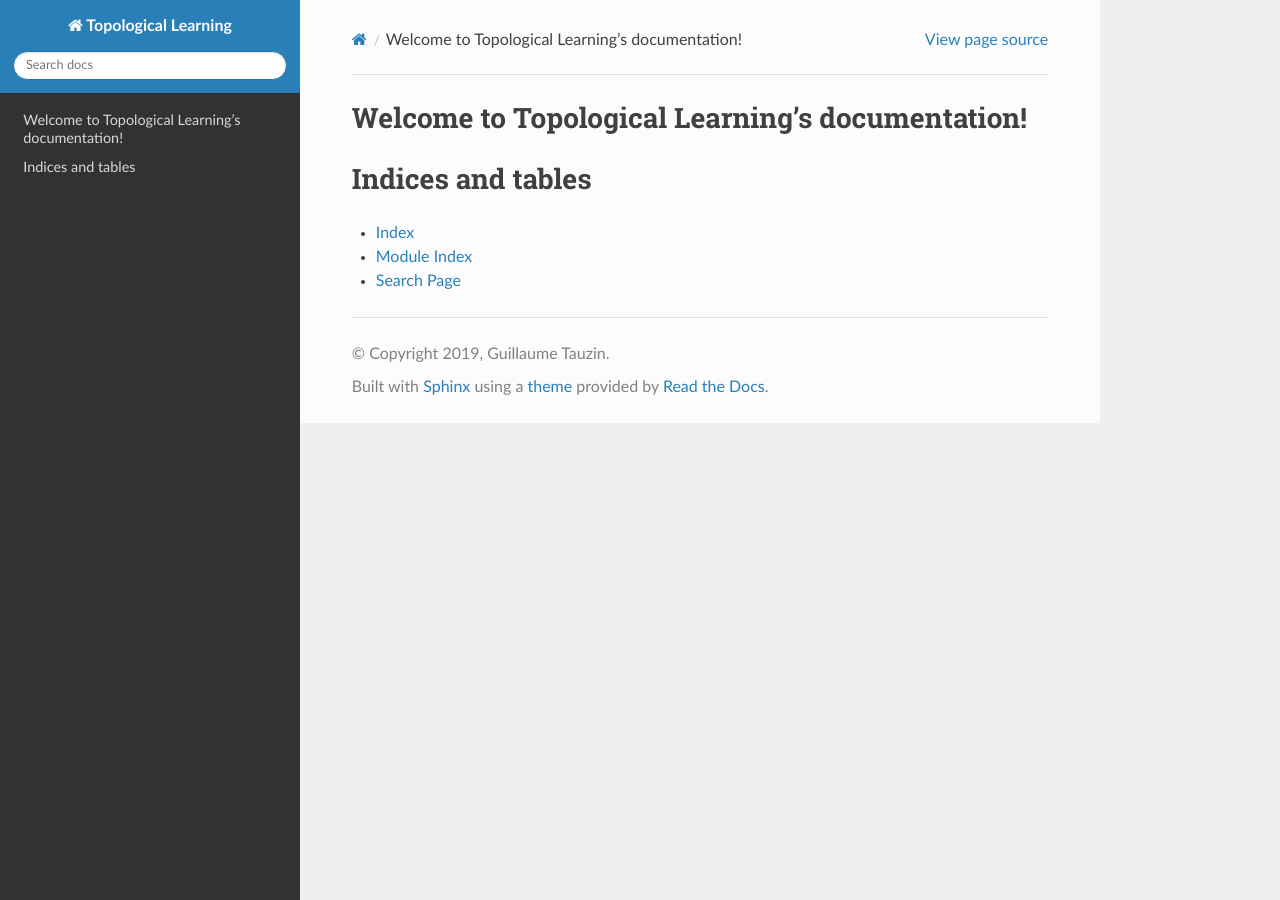
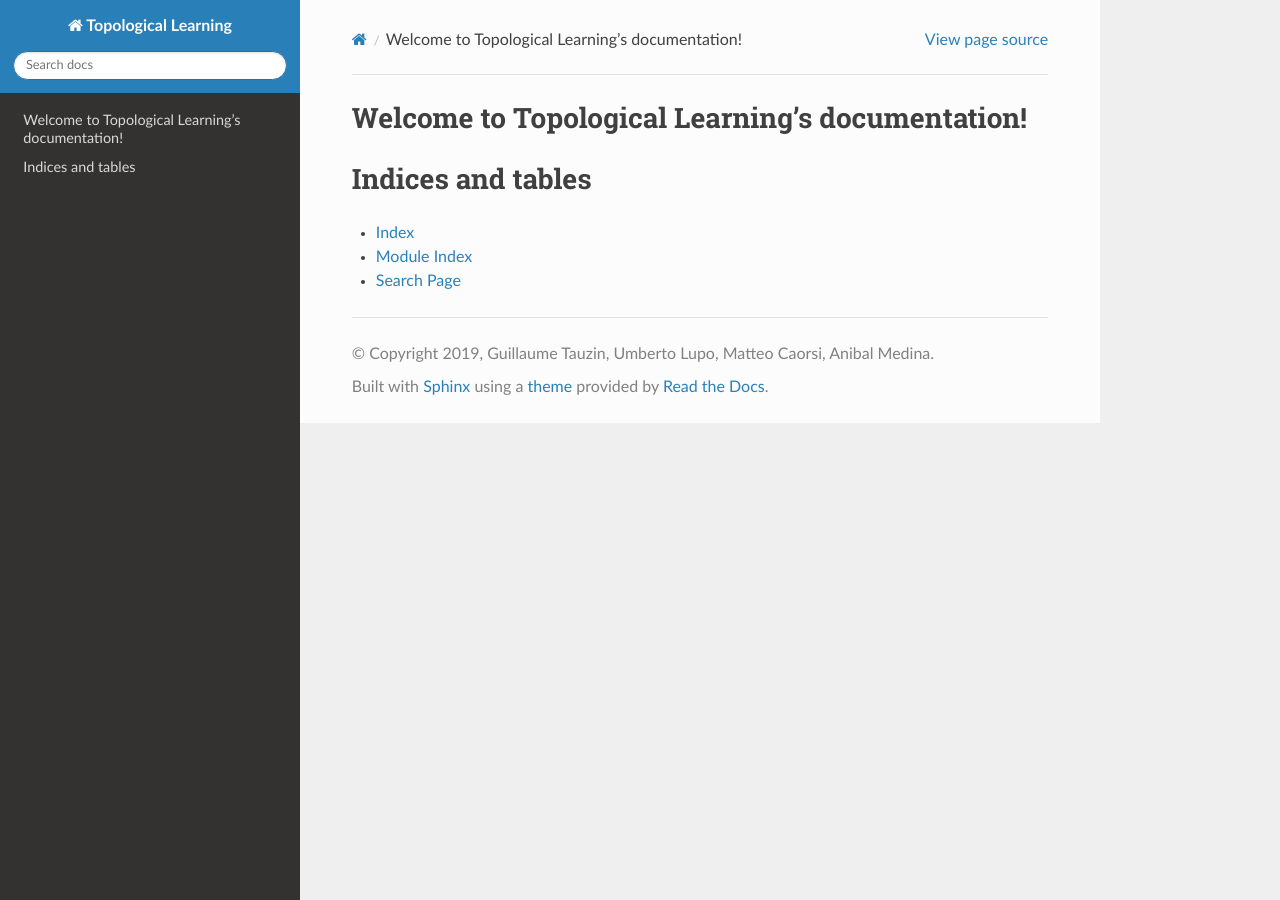
Before and after one commit to giotto-ai/giotto-tda, a Sphinx documentation site: the page built from doc/index.rst, in a window 1280 px wide. Built offline with Sphinx 7.4.7 and the Read the Docs theme 2.0.0, drawn with Linux system fonts in a browser that asks for light colours; pages that are not in the unit, such as notebooks, are missing from menus.

```diff
--- a/doc/conf.py
+++ b/doc/conf.py
@@ -17,8 +17,8 @@ sys.path.insert(0, os.path.abspath('../'))
 # -- Project information -----------------------------------------------------
 
 project = 'Topological Learning'
-copyright = '2019, Guillaume Tauzin'
-author = 'Guillaume Tauzin'
+copyright = '2019, Guillaume Tauzin, Umberto Lupo, Matteo Caorsi, Anibal Medina'
+author = 'Guillaume Tauzin, Umberto Lupo, Matteo Caorsi, Anibal Medina'
 
 # The full version, including alpha/beta/rc tags
 release = '0.1.0'
```
Also changed, not shown: 1 other file.
